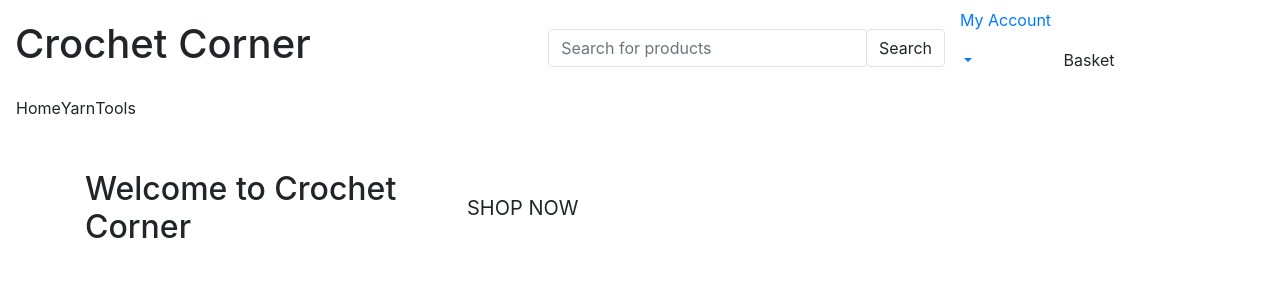
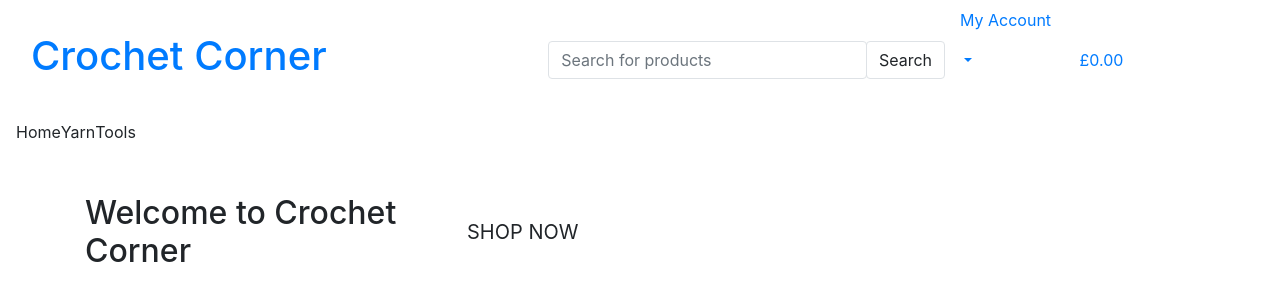
Before and after one commit to cgalpin92/pp5_crochet_corner, a Django app: page / in a window 1280 px wide. Shown: the top 301 px of the page. Run offline with Django 3.2, Linux system fonts and the light colour scheme.

Commit message:
feat: update MyAccount and Shopping bag sections in main header in base.html

```diff
--- a/templates/base.html
+++ b/templates/base.html
@@ -37,13 +37,15 @@
     <header class="container-fluid">
       <div class="row pt-lg-2 align-items-center">
         <div class="col-5">
-          <h1>Crochet Corner</h1>
+          <a href="{% url 'home' %}" class="nav-link">
+            <h1>Crochet Corner</h1>
+          </a>
         </div>
         <div class="col-sm-6 col-md-4">
           <!-- Search Bar -->
           <form action="" method="GET">
             <div class="input-group w=100">
-              <input type="text" class="form-control border border-black rounded" name="" placeholder="Search for products">
+              <input type="text" class="form-control border border-black rounded" name="q" placeholder="Search for products">
               <div class="input-group-append">
                 <button class="form-control btn btn-black border border-black rounded" type="submit">Search</button>
               </div>
@@ -60,14 +62,30 @@
                 </div>
               </a>
               <div class="dropdown-menu" aria-labelledby="my-account-options">
-                <a class="dropdown-item" href="#">My Account</a>
-                <a class="dropdown-item" href="#">Logout</a>
-                <a class="dropdown-item" href="#">Sign In</a>
-                <a class="dropdown-item" href="#">Register</a>
+                {% if request.user.is_authenticated %}
+                  <a class="dropdown-item" href="#">My Account</a>
+                  <a class="dropdown-item" href="{% url 'account_logout' %}">Logout</a>
+                {% else %}
+                  <a class="dropdown-item" href="{% url 'account_login' %}">Sign In</a>
+                  <a class="dropdown-item" href="{% url 'account_signup' %}">Register</a>
+                {% endif %}
               </div>
             </li>
             <!-- Shopping Basket -->
-            <li class="list-inline-item">Basket</li>
+            <li class="list-inline-item">
+              <a href="" class="{% if grand_total %}text-info font-weight-bold{% else %}text-black{% endif %} nav-link">
+                <div>
+                  <div></div>
+                  <p>
+                    {% if grand_total %}
+                      ${{ grand_total|floatformat:2 }}
+                      {% else %}
+                        £0.00
+                      {% endif %}
+                  </p>
+                </div>
+              </a>
+            </li>
           </ul>
         </div>
       </div>
```
